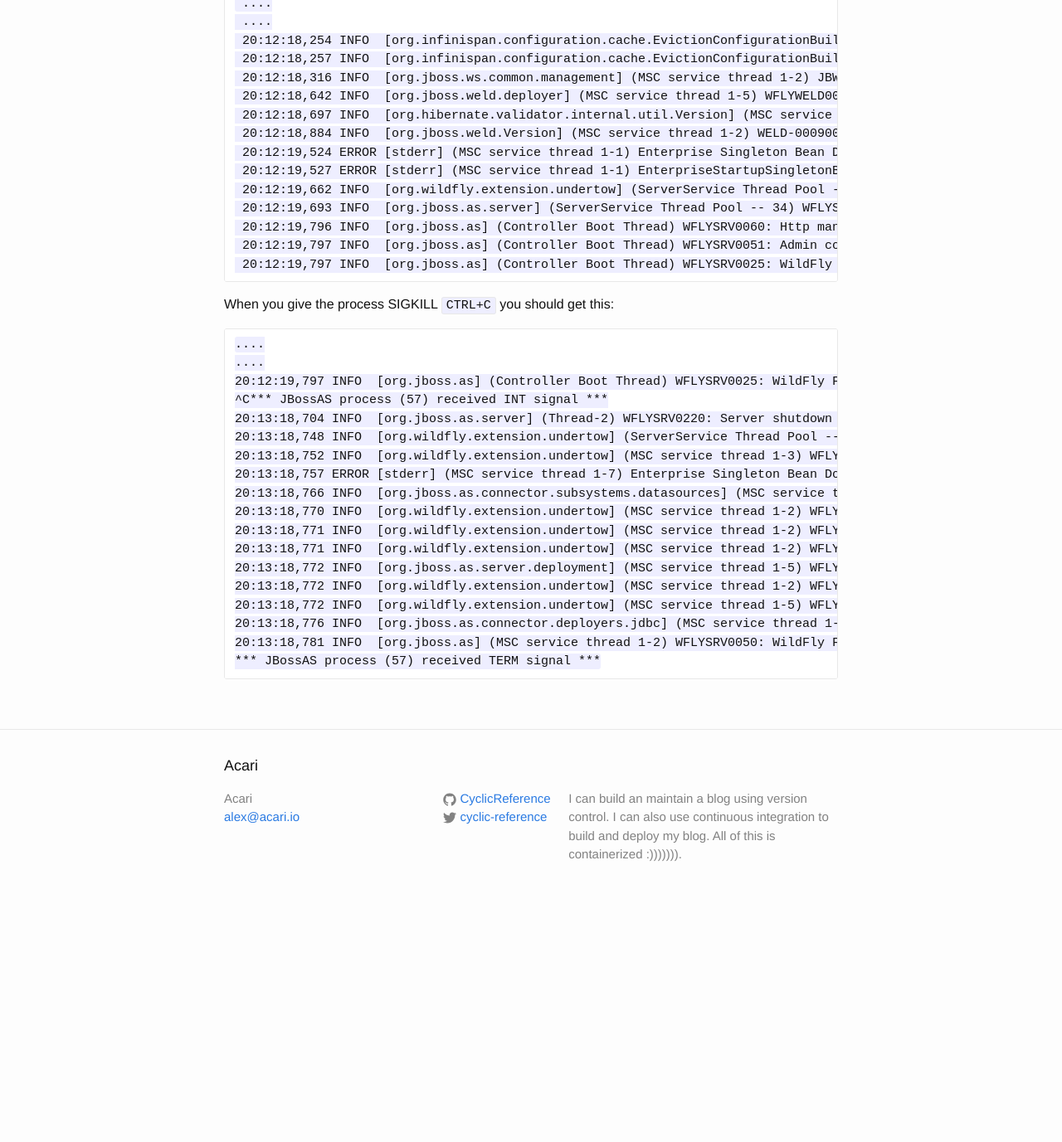
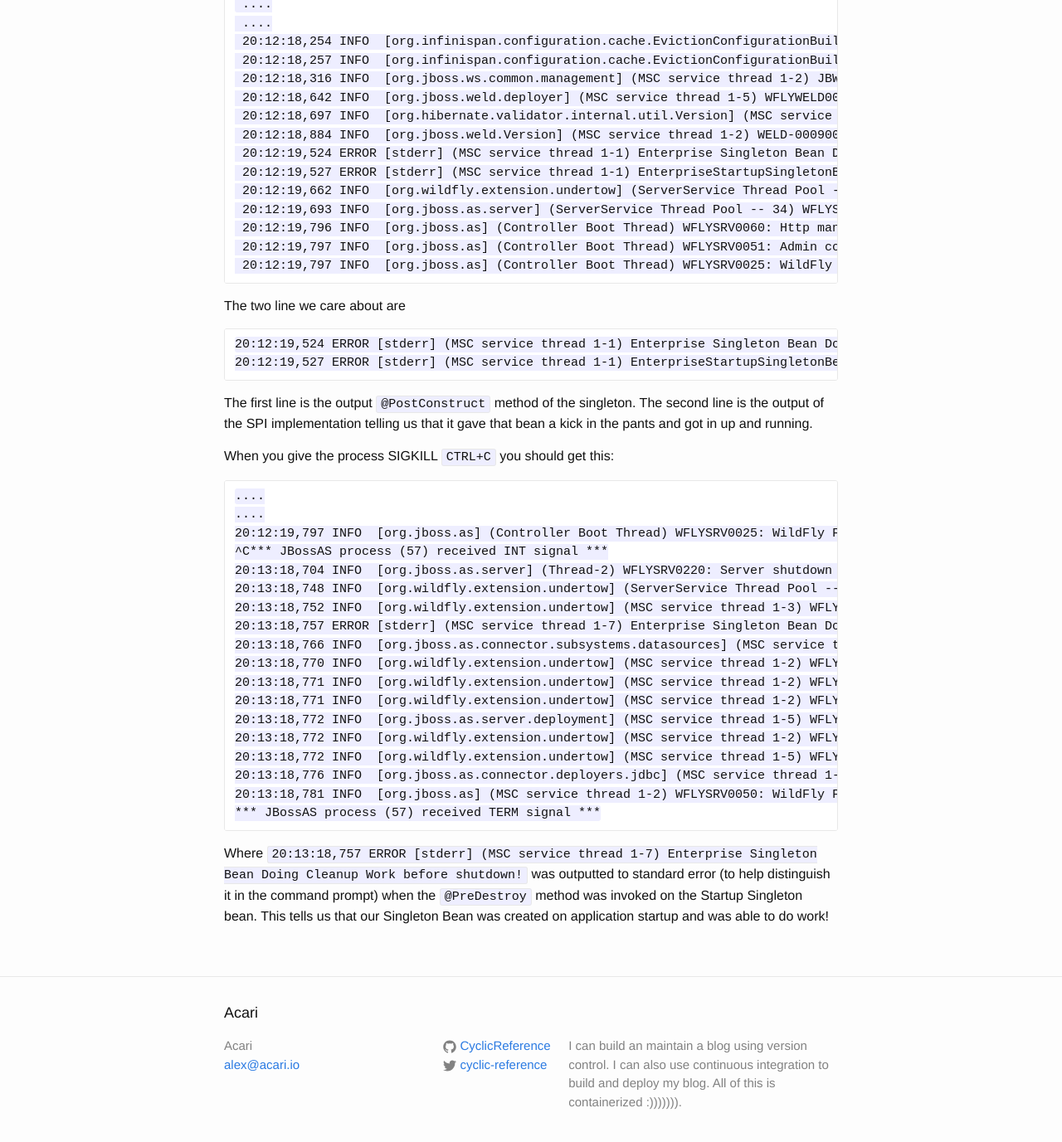
Before and after one commit to Unthrottled/blog, a Jekyll site: the page built from _posts/2017-04-23-Startup-CDI.md, in a window 1280 px wide and 1400 px high, scrolled down 5950 px. Shown: the top 1377 px of the window at 83% size. Built offline with Jekyll 4.4.1, drawn with Linux system fonts in a browser that asks for light colours; before the commit the page ends 7052 px from its top, so only the background shows below that; some of the changed text lies outside the part shown.

Commit message:
More words for the second example.

```diff
--- a/_posts/2017-04-23-Startup-CDI.md
+++ b/_posts/2017-04-23-Startup-CDI.md
@@ -109,7 +109,7 @@ The command should output something like the following:
     2017-04-24 13:58:08,096 INFO  [org.jboss.as.server] (main) WFLYSRV0010: Deployed "startup-cdi.war" (runtime-name : "startup-cdi.war")
     2017-04-24 13:58:08,099 INFO  [org.wildfly.swarm] (main) WFSWARM99999: WildFly Swarm is Ready
 
-Where `2017-04-24 13:58:07,989 ERROR [stderr] (ServerService Thread Pool -- 11) EJB Singleton Bean Doing Startup Work!` was outputted to standard error (to help distinguish it in the command prompt). This tells us that our Singleton Bean was created on application startup and was able to do work!
+Where `2017-04-24 13:58:07,989 ERROR [stderr] (ServerService Thread Pool -- 11) EJB Singleton Bean Doing Startup Work!` was outputted to standard error (to help distinguish it in the command prompt) when the `@PreDestroy` method was invoked on the Startup Singleton bean. This tells us that our Singleton Bean was created on application startup and was able to do work!
 
 When you give the process SIGKILL `CTRL+C` you should get this:
 
@@ -247,6 +247,13 @@ Which should look a bit like this:
      20:12:19,797 INFO  [org.jboss.as] (Controller Boot Thread) WFLYSRV0051: Admin console listening on http://127.0.0.1:9990
      20:12:19,797 INFO  [org.jboss.as] (Controller Boot Thread) WFLYSRV0025: WildFly Full 10.1.0.Final (WildFly Core 2.2.0.Final) started in 4177ms - Started 425 of 673 services (404 services are lazy, passive or on-demand)
 
+The two line we care about are
+
+    20:12:19,524 ERROR [stderr] (MSC service thread 1-1) Enterprise Singleton Bean Doing Startup Work!
+    20:12:19,527 ERROR [stderr] (MSC service thread 1-1) EnterpriseStartupSingletonBean has been jump started!
+
+The first line is the output `@PostConstruct` method of the singleton.
+The second line is the output of the SPI implementation telling us that it gave that bean a kick in the pants and got in up and running.
 
 When you give the process SIGKILL `CTRL+C` you should get this:
 
@@ -268,3 +275,5 @@ When you give the process SIGKILL `CTRL+C` you should get this:
     20:13:18,776 INFO  [org.jboss.as.connector.deployers.jdbc] (MSC service thread 1-2) WFLYJCA0019: Stopped Driver service with driver-name = h2
     20:13:18,781 INFO  [org.jboss.as] (MSC service thread 1-2) WFLYSRV0050: WildFly Full 10.1.0.Final (WildFly Core 2.2.0.Final) stopped in 51ms
     *** JBossAS process (57) received TERM signal ***
+
+Where `20:13:18,757 ERROR [stderr] (MSC service thread 1-7) Enterprise Singleton Bean Doing Cleanup Work before shutdown!` was outputted to standard error (to help distinguish it in the command prompt) when the `@PreDestroy` method was invoked on the Startup Singleton bean. This tells us that our Singleton Bean was created on application startup and was able to do work!
```
